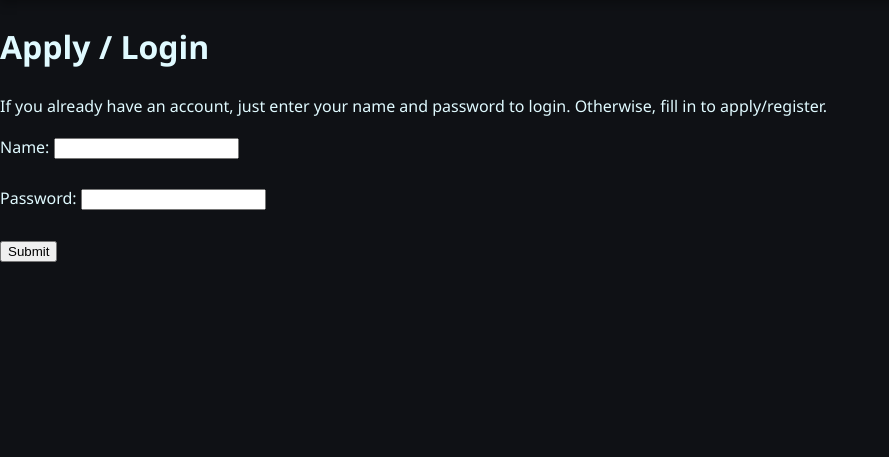
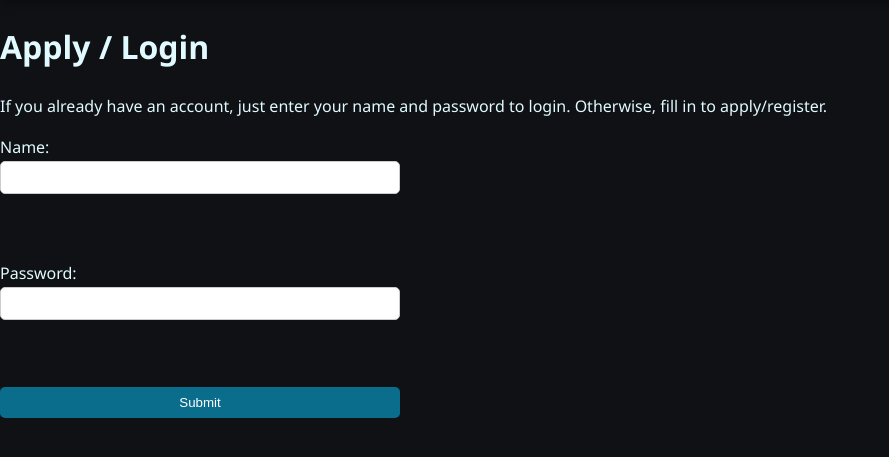
Before and after one commit to v659/aquilithia, a FastAPI app: template templates/apply.html in a window 1280 px wide. Shown: the part 156-613 px from the top of the page, without its empty margins (0-889 px from the left). Run offline with FastAPI, Linux system fonts and the light colour scheme; the template is opened without the code that fills it, so the values that code supplies are empty.

Commit message:
Update style.css

```diff
--- a/static/style.css
+++ b/static/style.css
@@ -65,7 +65,7 @@ footer {
     border-top: 2px solid #09495c;
 }
 
-/* AI Assistant Form */
+/* AI Assistant Section */
 #ai-assistant {
     max-width: 900px;
     margin: 2rem auto;
@@ -75,12 +75,14 @@ footer {
     box-shadow: 0 4px 12px rgba(0,0,0,0.5);
 }
 
-#ai-form {
+/* AI Form Wrapper */
+#ai-form-wrapper {
     display: flex;
     gap: 1rem;
+    margin-top: 1rem;
 }
 
-#ai-form input[type=text] {
+#ai-form-wrapper input[type=text] {
     flex: 1;
     padding: 0.7rem 1rem;
     border-radius: 8px;
@@ -90,11 +92,13 @@ footer {
     font-size: 1rem;
 }
 
-#ai-form input[type=text]::placeholder {
+#ai-form-wrapper input[type=text]::placeholder {
     color: #a0b0c0;
 }
 
-#ai-form button {
+#ai-form-wrapper button {
+    all: unset; /* removes all browser default styles */
+    display: inline-block;
     padding: 0.7rem 1.5rem;
     border-radius: 8px;
     border: none;
@@ -102,10 +106,12 @@ footer {
     color: #ffffff;
     font-weight: bold;
     cursor: pointer;
+    text-align: center;
     transition: 0.3s;
 }
 
-#ai-form button:hover {
+
+#ai-form-wrapper button:hover {
     background-color: #09495c;
 }
 
@@ -118,4 +124,43 @@ footer {
     border-radius: 8px;
     min-height: 50px;
     font-size: 1rem;
+    color: #e0faff;
+    overflow-wrap: break-word;
 }
+
+#greeting {
+    background-color: #0a6d8c;
+    color: #ffffff;
+    padding: 1rem 1.5rem;
+    border-radius: 10px;
+    text-align: center;
+    margin-bottom: 2rem;
+    font-size: 1.5rem;
+    font-weight: bold;
+}
+form {
+    display: flex;
+    flex-direction: column;
+    max-width: 400px;
+    margin: 1rem 0;
+}
+
+form input {
+    padding: 0.5rem;
+    margin-bottom: 1rem;
+    border-radius: 5px;
+    border: 1px solid #ccc;
+}
+
+form button {
+    padding: 0.5rem;
+    border: none;
+    border-radius: 5px;
+    background-color: #0a6d8c;
+    color: white;
+    cursor: pointer;
+}
+
+form button:hover {
+    background-color: #095a6a;
+}
```
